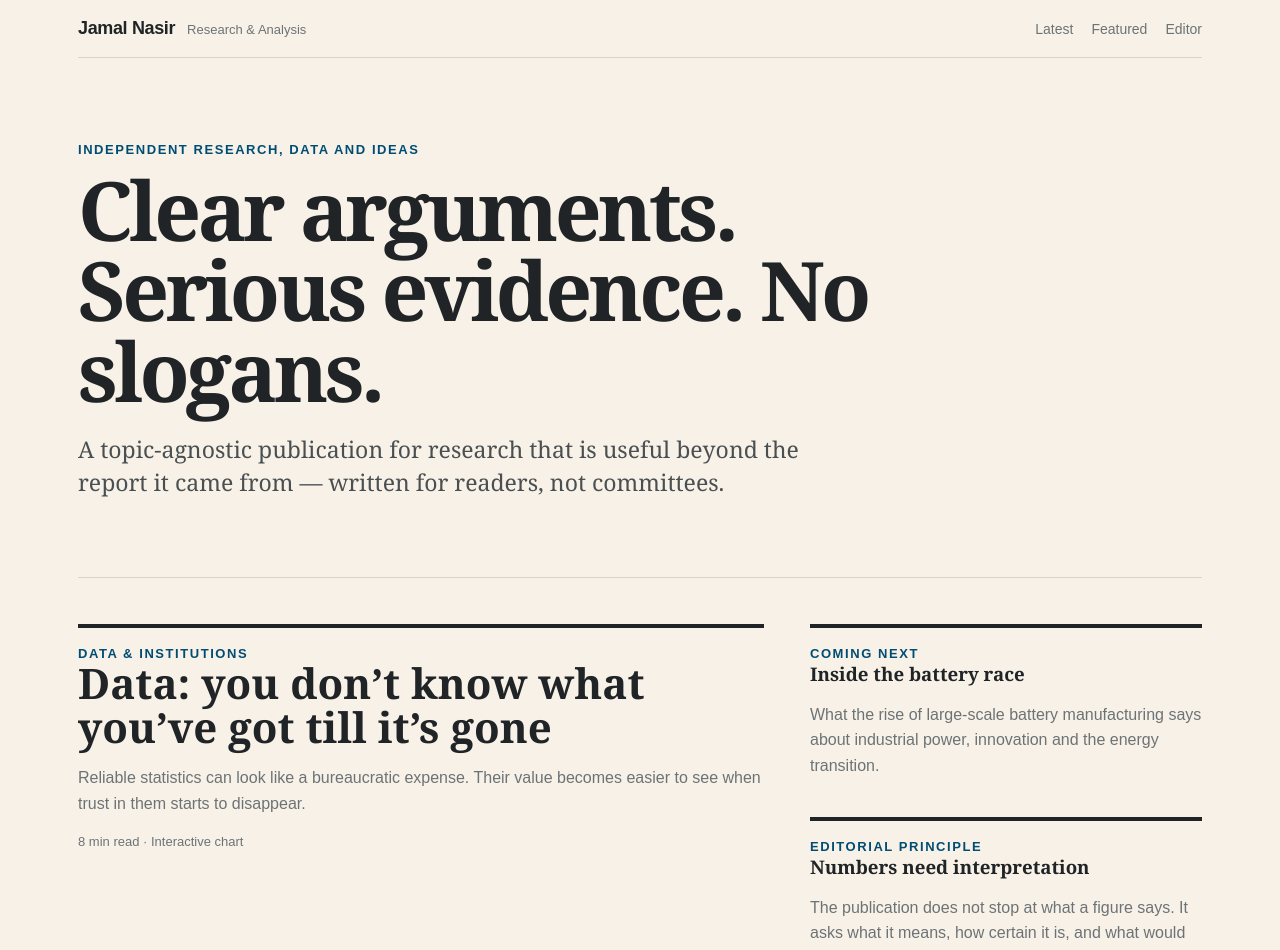
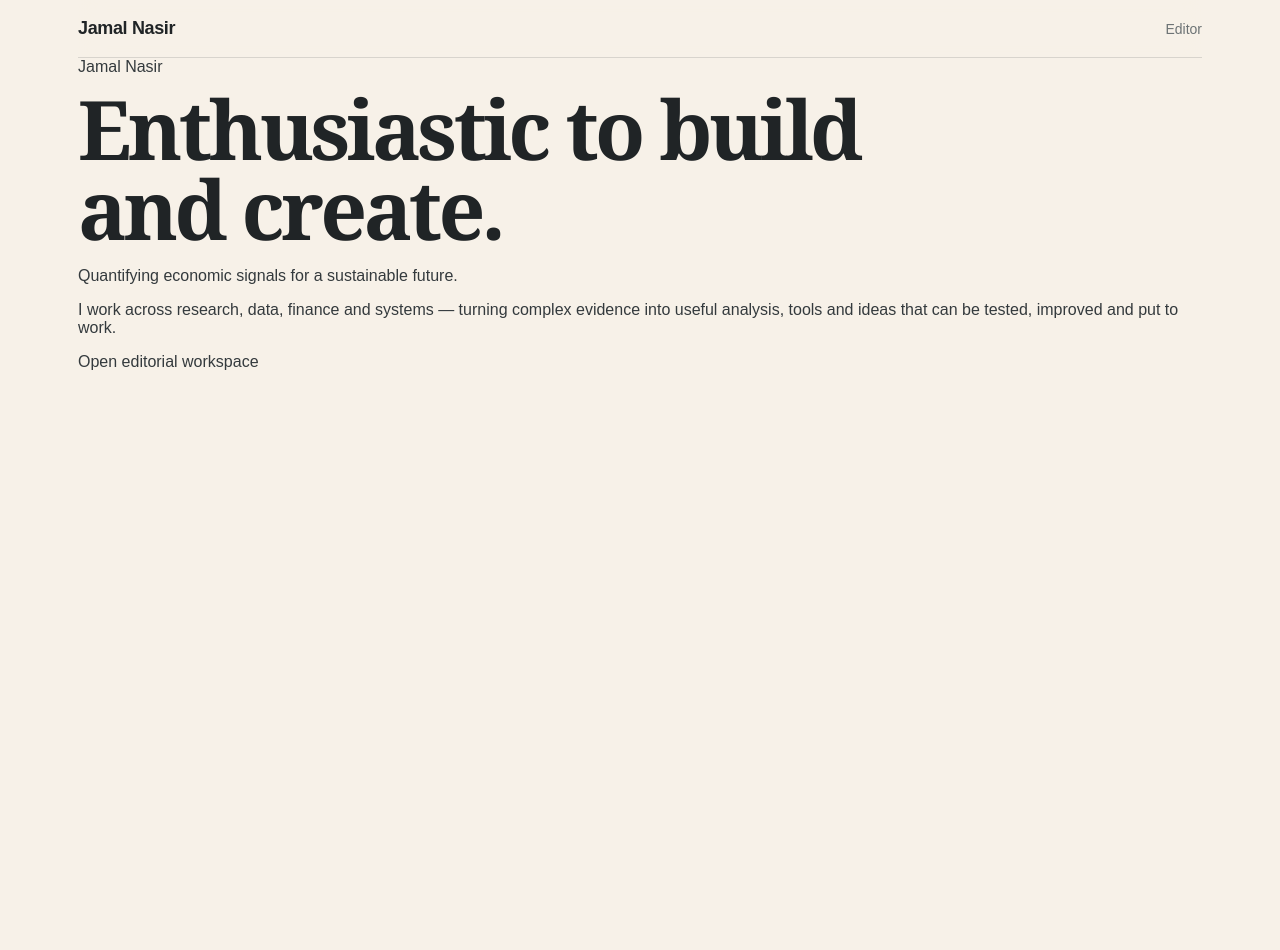
Before and after one commit to jamal715/personal-editorial-engine, a Next.js app: page / in a window 1280 px wide. Shown: the top 950 px of the page. After the commit the page ends 800 px from the top, so only its background shows below. Built offline with nearby package versions, Linux system fonts and the light colour scheme.

Commit message:
Redesign public homepage around Jamal Nasir positioning

```diff
--- a/app/page.tsx
+++ b/app/page.tsx
@@ -1,36 +1,25 @@
 export default function HomePage() {
   return (
-    <main>
+    <main className="public-home">
       <div className="shell">
-        <header className="topbar">
-          <div className="brand"><strong>Jamal Nasir</strong><span>Research & Analysis</span></div>
-          <nav className="nav"><a href="/">Latest</a><a href="/article/data-you-dont-know">Featured</a><a href="/editor">Editor</a></nav>
+        <header className="topbar home-topbar">
+          <a className="brand" href="/">
+            <strong>Jamal Nasir</strong>
+          </a>
+          <nav className="nav">
+            <a href="/editor">Editor</a>
+          </nav>
         </header>
 
-        <section className="hero">
-          <div className="kicker">Independent research, data and ideas</div>
-          <h1>Clear arguments. Serious evidence. No slogans.</h1>
-          <p className="deck">A topic-agnostic publication for research that is useful beyond the report it came from — written for readers, not committees.</p>
-        </section>
-
-        <section className="article-grid">
-          <a className="feature-card" href="/article/data-you-dont-know">
-            <div className="kicker">Data & institutions</div>
-            <h2>Data: you don’t know what you’ve got till it’s gone</h2>
-            <p>Reliable statistics can look like a bureaucratic expense. Their value becomes easier to see when trust in them starts to disappear.</p>
-            <div className="meta">8 min read · Interactive chart</div>
-          </a>
-          <div>
-            <div className="side-card">
-              <div className="kicker">Coming next</div>
-              <h3>Inside the battery race</h3>
-              <p>What the rise of large-scale battery manufacturing says about industrial power, innovation and the energy transition.</p>
-            </div>
-            <div className="side-card" style={{marginTop: 38}}>
-              <div className="kicker">Editorial principle</div>
-              <h3>Numbers need interpretation</h3>
-              <p>The publication does not stop at what a figure says. It asks what it means, how certain it is, and what would change the conclusion.</p>
-            </div>
+        <section className="identity-hero">
+          <div className="identity-kicker">Jamal Nasir</div>
+          <h1>Enthusiastic to build and create.</h1>
+          <p className="identity-line">Quantifying economic signals for a sustainable future.</p>
+          <p className="identity-copy">
+            I work across research, data, finance and systems — turning complex evidence into useful analysis, tools and ideas that can be tested, improved and put to work.
+          </p>
+          <div className="identity-actions">
+            <a className="primary-link" href="/editor">Open editorial workspace</a>
           </div>
         </section>
       </div>
```
